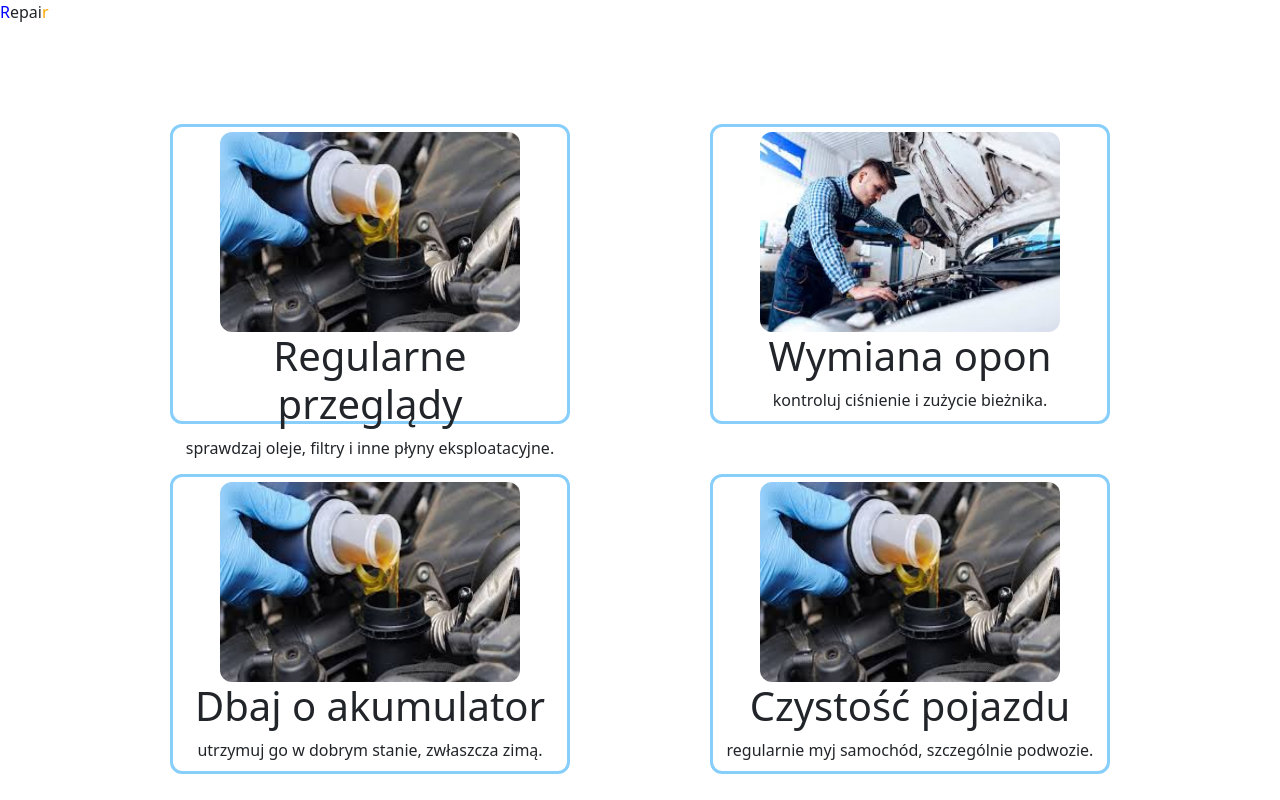
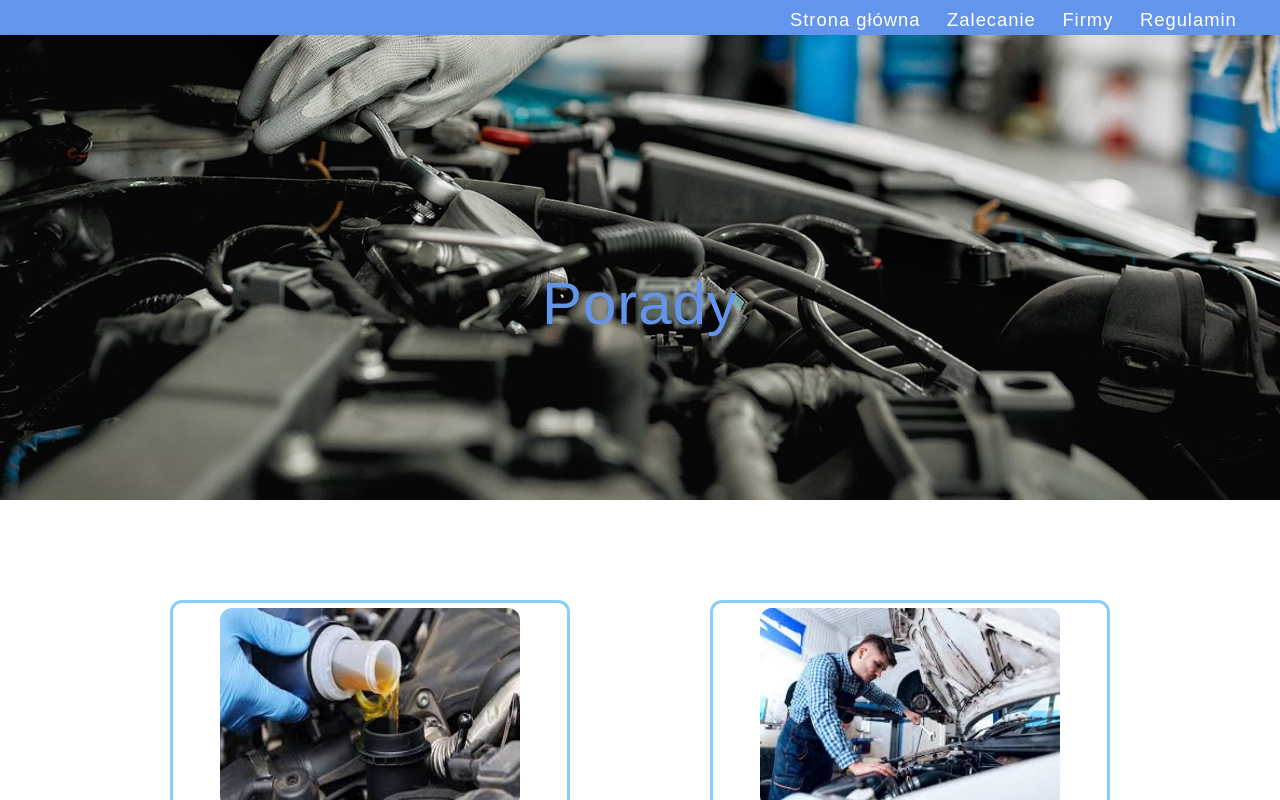
Before and after one commit to seeemmmen/Warszat, a plain HTML site: page links/porady.html in a window 1280 px wide. Shown: the top 800 px of the page. Drawn offline with nearby package versions, Linux system fonts and the light colour scheme; files whose address does not match are found by name; a web font is replaced by a local one.

Commit message:
porady update

```diff
--- a/links/porady.html
+++ b/links/porady.html
@@ -12,7 +12,18 @@
 </head>
 <body>
     <header style="display: inline;">
-        <p id="logo"><span style="color: blue;">R</span>epai<span style="color: orange;">r</span></p>
+        <nav>
+            <div class="nav-bg"></div>
+            <ul>
+              <li><a href="C:\Users\telep\.vscode\Warszat\index.html">Strona główna</a></li>
+              <li><a href="">Zalecanie</a></li>
+              <li><a href="">Firmy</a></li>
+              <li><a href="./regalumin.html">Regulamin</a></li>
+            </ul>
+          </nav>
+          <div class="asphyxia">
+            <h1>Porady</h1>
+          </div>
     </header>
     <div class="image-container">
         <div>
@@ -34,7 +45,7 @@
             </p>
         </div>
         <div>
-            <img src="C:\Users\telep\.vscode\Warszat\img\1.jpg">
+            <img src="../img/3.jpg">
             <h1>
                 Dbaj o akumulator
             </h1>
@@ -43,7 +54,7 @@
             </p>
         </div>
         <div>
-            <img src="C:\Users\telep\.vscode\Warszat\img\1.jpg">
+            <img src="../img/4.jpg">
             <h1>
                 Czystość pojazdu
             </h1>
@@ -52,7 +63,7 @@
             </p>
         </div>
         <div>
-            <img src="C:\Users\telep\.vscode\Warszat\img\1.jpg">
+            <img src="../img/5.jpg">
             <h1>
                 Płynna jazda
             </h1>
@@ -61,7 +72,7 @@
             </p>
         </div>
         <div>
-            <img src="C:\Users\telep\.vscode\Warszat\img\1.jpg">
+            <img src="../img/6.jpg">
             <h1>
                 Parkowanie w cieniu
             </h1>
@@ -96,4 +107,7 @@
 
         </div>
       </footer>
+      <script>
+
+      </script>
 </body>
--- a/style/style-porady.css
+++ b/style/style-porady.css
@@ -76,3 +76,90 @@ footer {
     border-top: 1px solid #444;
     padding-top: 10px;
   }
+  nav {
+    position: fixed;
+    z-index: 9999;
+    top: 0;
+    left: 0;
+    width: 100%;
+    height: 35px;
+    overflow: hidden;
+  }
+
+  nav ul {
+    list-style: none;
+    margin: 0;
+    padding: .2em 2em;
+    float: right;
+    background-color: cornflowerblue;
+  }
+
+  nav ul li {
+    display: inline-block;
+    margin: 0;
+    padding: .2em .7em;
+  }
+
+  nav a {
+    width: 100%;
+    height: 100%;
+    color: white;
+    text-decoration: none;
+    font-family: "Inria Sans", sans-serif;
+    font-size: 1.15em;
+    font-weight: lighter;
+    letter-spacing: 1px;
+    transition: .25s ease-in-out;
+  }
+
+  nav a:hover {
+    color: rgb(220, 120, 0);
+  }
+
+  .nav-bg {
+    content: '';
+    position: absolute;
+    display: block;
+    width: 100%;
+    height: 100%;
+    z-index: -1;
+    background: cornflowerblue;
+    transition: .45s ease-in-out;
+  }
+
+  .bg-hidden {
+    top: -100%;
+    opacity: 0;
+  }
+
+  .bg-visible {
+    top: 0;
+    opacity: 1;
+  }
+
+  h1 {
+    text-align: center;
+    font-family: "Inria Sans", sans-serif;
+    letter-spacing: 1px;
+  }
+
+  .asphyxia {
+    position: relative;
+    width: 100%;
+    height: 500px;
+    background: rgb(50, 50, 50);
+    background: url(../img/back.jpg) no-repeat 100% 100% fixed;
+    background-size: cover;
+    overflow: hidden;
+  }
+
+  .asphyxia h1 {
+    position: absolute;
+    top: 50%;
+    left: 0;
+    width: 100%;
+    padding: .3em;
+    font-size: 60px;
+    font-weight: lighter;
+    color: cornflowerblue;
+  }
```
Also changed, not shown: img/3.jpg (added), img/4.jpg (added), img/5.jpg (added), img/6.jpg (added).
